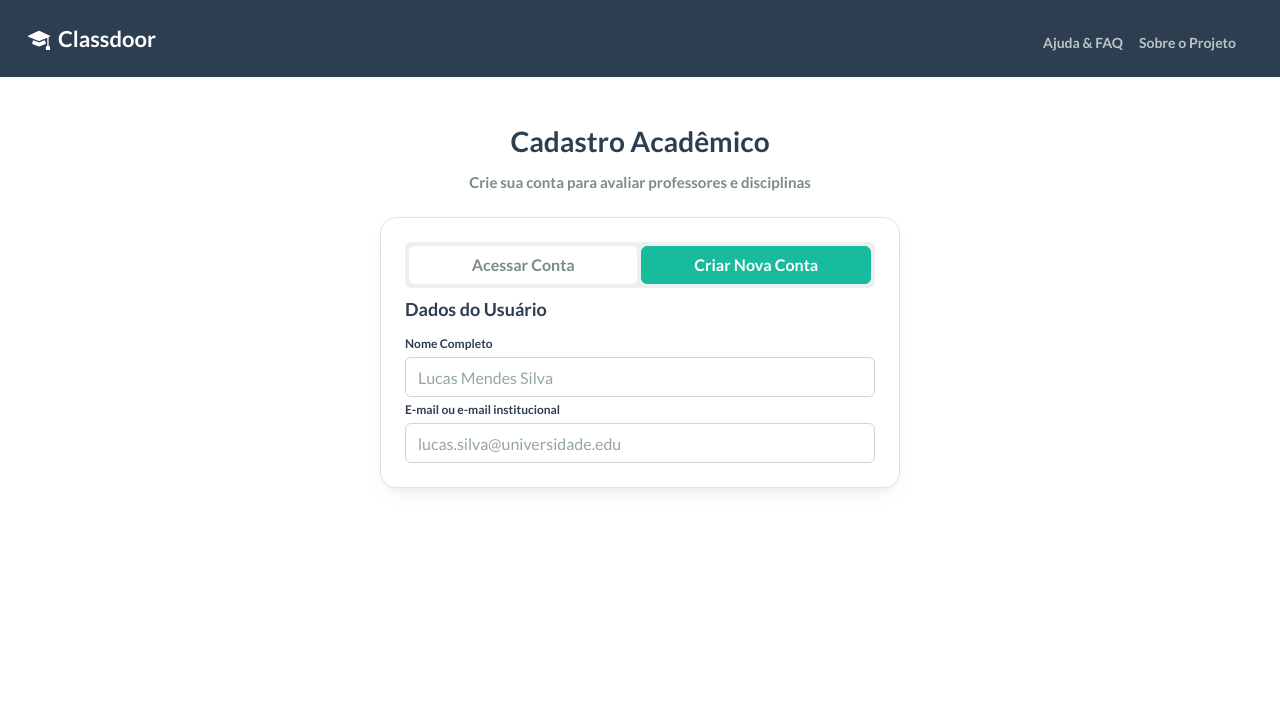
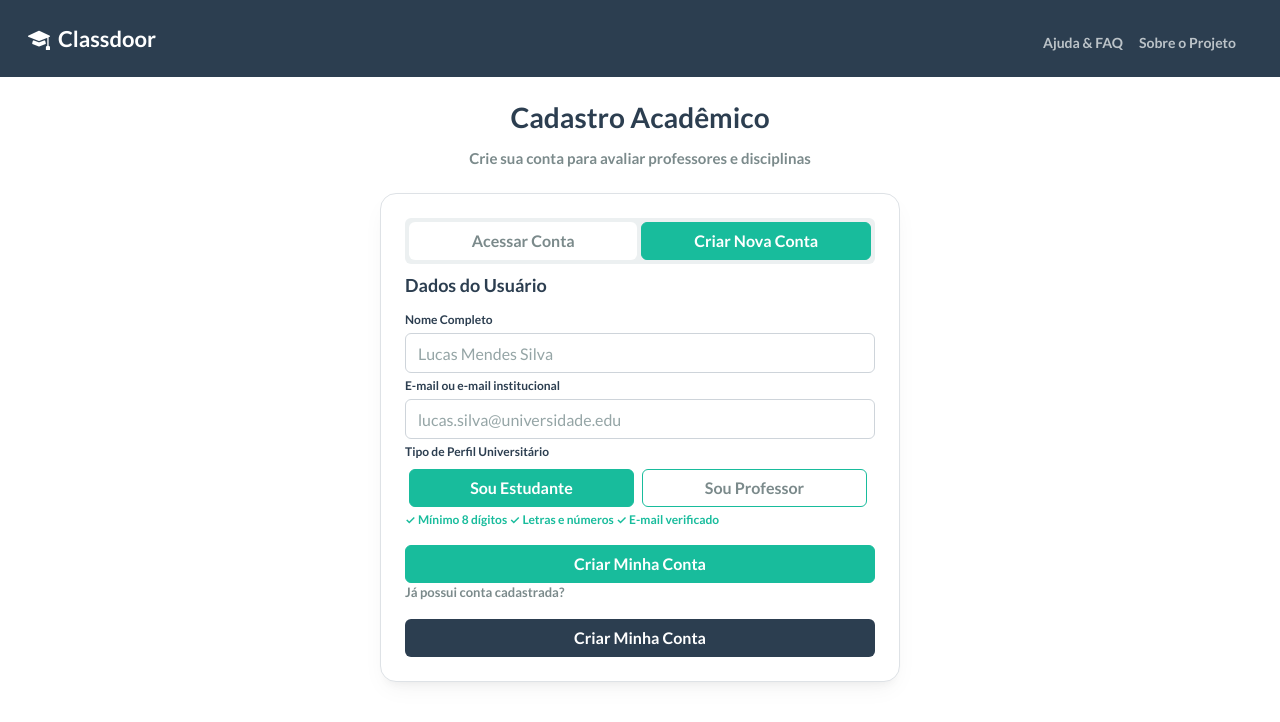
Before and after one commit to Gabriel-Aragao/classdoor-frontend, a React (Vite) app: page /register in a window 1280 px wide. Shown: the top 722 px of the page. Built offline with nearby package versions, Linux system fonts and the light colour scheme.

Commit message:
feat: finalização da tela-cadastro em desktop

```diff
--- a/src/features/auth/RegisterPage.jsx
+++ b/src/features/auth/RegisterPage.jsx
@@ -4,7 +4,7 @@ function RegisterPage() {
 		<>
 			<Navbar />
 
-			<div className="container mt-5 ">
+			<div className="container mt-4 ">
 				<h1 className="fw-bold text-primary text-center" style={{ fontSize: '28px' }}>
 					Cadastro Acadêmico
 				</h1>
@@ -30,7 +30,7 @@ function RegisterPage() {
 						borderRadius: '6px',
 						backgroundColor: '#ffffff',
 						border: '1px solid #ced4da'
-					}} placeholder="Lucas Mendes Silva"/>
+					}} placeholder="Lucas Mendes Silva" />
 
 					<p className="fw-semibold my-1 " style={{ fontSize: '12px', color: '#2C3E50' }}>E-mail ou e-mail institucional</p>
 					<input type="text" className="form-control shadow-none" style={{
@@ -38,7 +38,28 @@ function RegisterPage() {
 						borderRadius: '6px',
 						backgroundColor: '#ffffff',
 						border: '1px solid #ced4da'
-					}} placeholder="lucas.silva@universidade.edu"/>
+					}} placeholder="lucas.silva@universidade.edu" />
+
+					<p className="fw-semibold my-1 " style={{ fontSize: '12px', color: '#2C3E50' }}>Tipo de Perfil Universitário</p>
+					<div className="w-100 p-1 d-flex gap-2" >
+						<button type="button" className="fw-bold btn btn-success w-100">
+							Sou Estudante
+						</button>
+						<button type="button" className=" fw-bold btn btn-success me-1 bg-white w-100 border-1" style={{ color: "#7B8A8B" }}>
+							Sou Professor
+						</button>
+					</div>
+					<p className="fw-semibold" style={{ fontSize: '12px', color: '#18BC9C' }}>✓ Mínimo 8 dígitos   ✓ Letras e números   ✓ E-mail verificado</p>
+
+					<button type="button" className="fw-semibold btn btn-success w-100">
+							Criar Minha Conta
+						</button>
+
+					<p className="fw-semibold" style={{ fontSize: '13px', color: '#7B8A8B'}}>Já possui conta cadastrada?</p>
+
+					<button type="button" className="fw-semibold btn w-100" style={{backgroundColor: "#2C3E50", color: "white"}}>
+							Criar Minha Conta
+						</button>
 				</form>
 			</div>
 		</>
```
